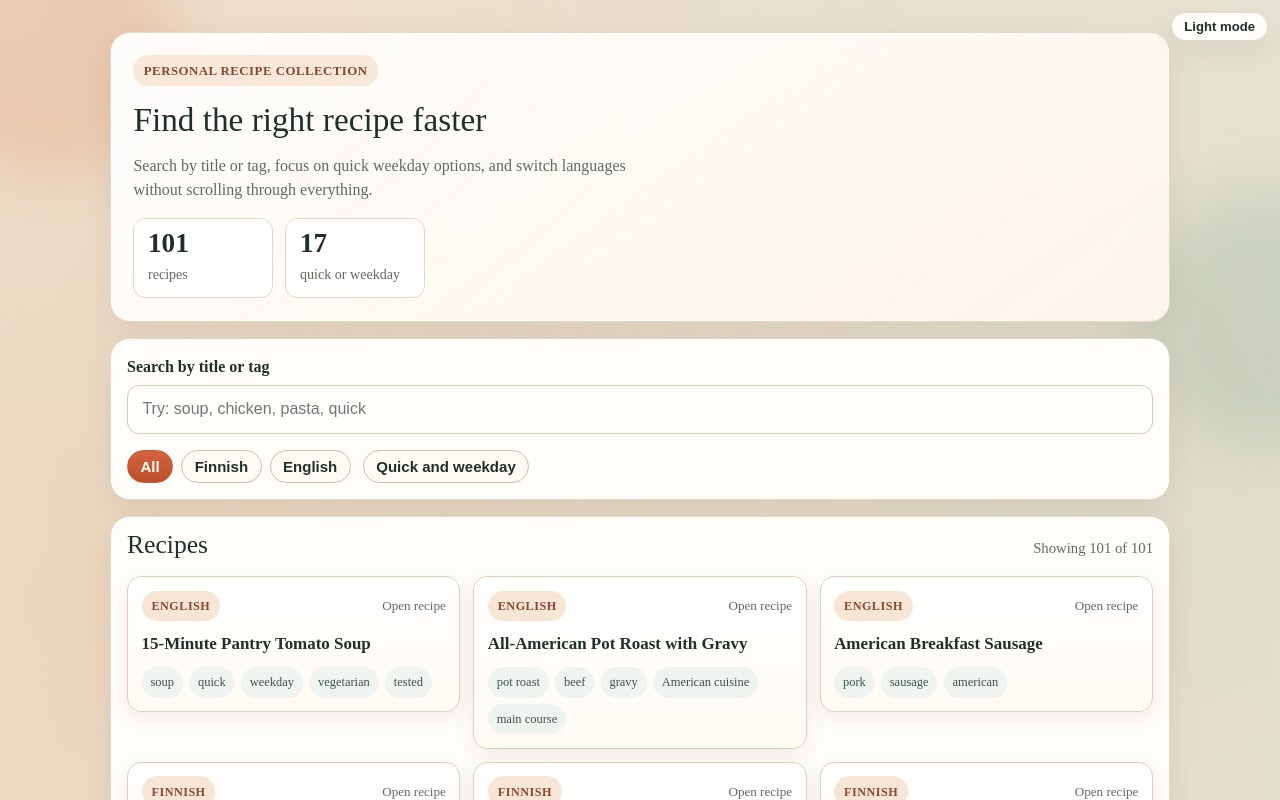
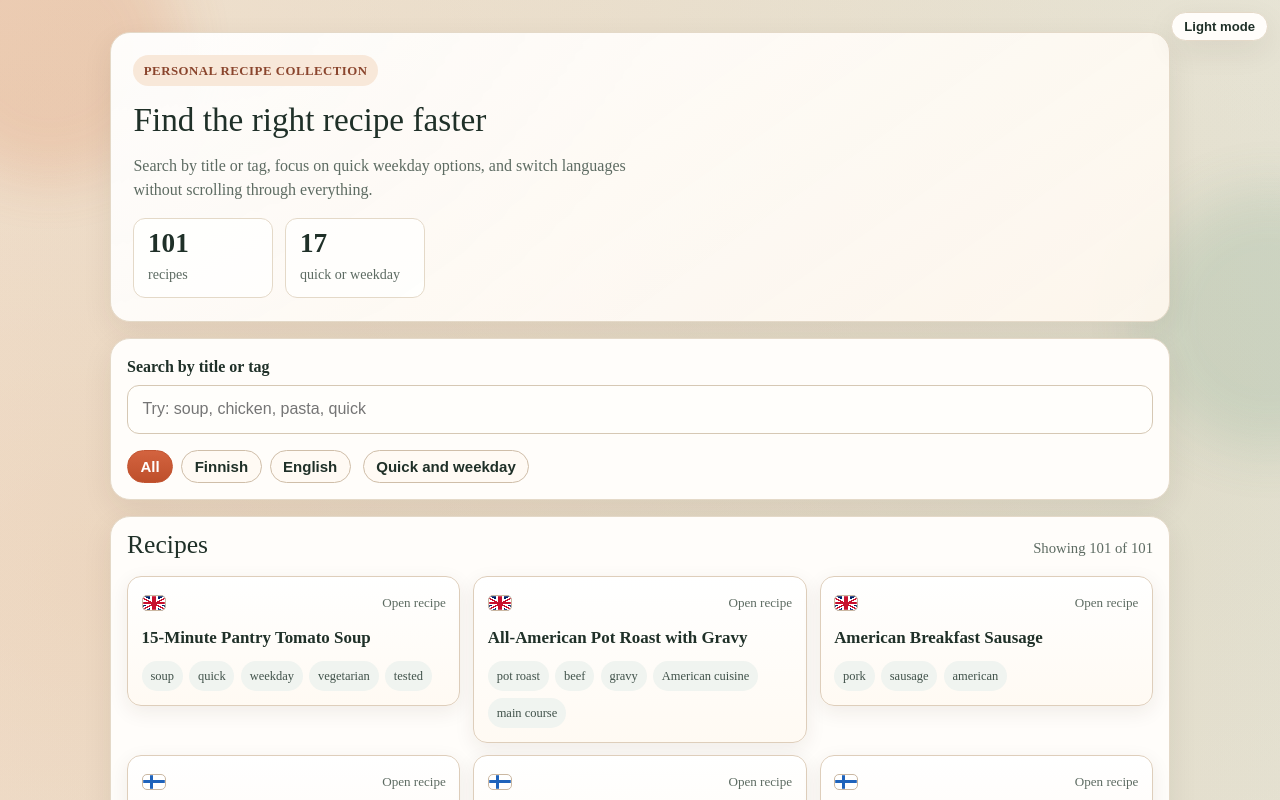
Before and after one commit to vililahtevanoja/recipes, a SvelteKit app: page / in a window 1280 px wide. Shown: the top 800 px of the page. Built offline with nearby package versions, Linux system fonts and the light colour scheme.

Commit message:
add language flag

```diff
--- a/src/app.css
+++ b/src/app.css
@@ -264,8 +264,27 @@ a {
   @apply flex items-center justify-between gap-2;
 }
 
-.language-pill {
-  @apply rounded-full bg-[#f7e6d6] px-[0.62rem] py-[0.2rem] text-[0.76rem] font-bold uppercase tracking-[0.04em] text-[#8d462e];
+.language-flag {
+  @apply inline-block h-[1rem] w-[1.5rem] overflow-hidden rounded-[5px] border border-[#cbb8a2];
+  box-shadow: inset 0 0 0 1px rgba(255, 255, 255, 0.2);
+}
+
+.language-flag[data-lang='fi'] {
+  background:
+    linear-gradient(90deg, transparent 0 32%, #1f63bb 32% 46%, transparent 46% 100%),
+    linear-gradient(180deg, transparent 0 38%, #1f63bb 38% 56%, transparent 56% 100%), #fff;
+}
+
+.language-flag[data-lang='en'] {
+  background:
+    linear-gradient(90deg, transparent 0 41%, #c8102e 41% 59%, transparent 59% 100%),
+    linear-gradient(180deg, transparent 0 41%, #c8102e 41% 59%, transparent 59% 100%),
+    linear-gradient(27deg, transparent 0 44%, #c8102e 44% 50%, transparent 50% 100%),
+    linear-gradient(-27deg, transparent 0 44%, #c8102e 44% 50%, transparent 50% 100%),
+    linear-gradient(27deg, transparent 0 38%, #fff 38% 56%, transparent 56% 100%),
+    linear-gradient(-27deg, transparent 0 38%, #fff 38% 56%, transparent 56% 100%),
+    linear-gradient(90deg, transparent 0 34%, #fff 34% 66%, transparent 66% 100%),
+    linear-gradient(180deg, transparent 0 34%, #fff 34% 66%, transparent 66% 100%), #012169;
 }
 
 .open-recipe-label {
@@ -418,8 +437,9 @@ a {
   @apply border-[#5b6d63] shadow-[0_10px_24px_rgba(0,0,0,0.38)];
 }
 
-:root[data-theme='dark'] .language-pill {
-  @apply bg-[#3a2f27] text-[#e8b595];
+:root[data-theme='dark'] .language-flag {
+  @apply border-[#5a4d43];
+  box-shadow: inset 0 0 0 1px rgba(0, 0, 0, 0.24);
 }
 
 :root[data-theme='dark'] .tag-list li {
--- a/src/routes/RecipeListItem.svelte
+++ b/src/routes/RecipeListItem.svelte
@@ -8,13 +8,14 @@
     tags: string[]
   }>()
 
+  const languageCode = $derived(lang.toLowerCase() === 'fi' ? 'fi' : 'en')
   const languageLabel = $derived(lang.toLowerCase() === 'fi' ? 'Finnish' : 'English')
 </script>
 
 <article class="recipe-card">
   <a href={resolve(`/recipes/${recipeId}`)} class="recipe-link">
     <div class="recipe-card-top">
-      <span class="language-pill">{languageLabel}</span>
+      <span class="language-flag" data-lang={languageCode} role="img" aria-label={languageLabel}></span>
       <span class="open-recipe-label">Open recipe</span>
     </div>
 
```
